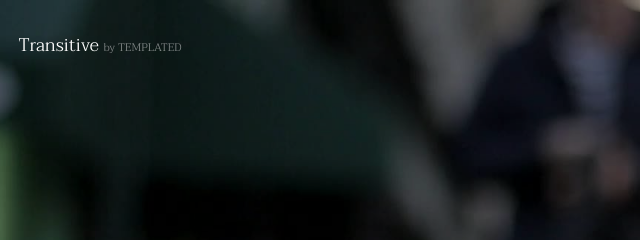
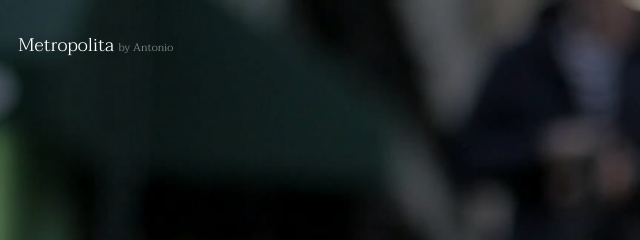
Before and after one commit to AntonioMolines/ED_04_REP_METROPOLITA, a plain HTML site: page index.html in a window 1280 px wide. Shown: the top 240 px of the page, 0-640 px from the left. Drawn offline with Linux system fonts and the light colour scheme.

Commit message:
cambios en la portada por antonio

```diff
--- a/index.html
+++ b/index.html
@@ -6,7 +6,7 @@
 -->
 <html>
 	<head>
-		<title>Transitive by TEMPLATED</title>
+		<title>Metropolita by Antonio</title>
 		<meta charset="utf-8" />
 		<meta name="viewport" content="width=device-width, initial-scale=1" />
 		<link rel="stylesheet" href="assets/css/main.css" />
@@ -15,7 +15,7 @@
 
 		<!-- Header -->
 			<header id="header" class="alt">
-				<div class="logo"><a href="index.html">Transitive <span>by TEMPLATED</span></a></div>
+				<div class="logo"><a href="index.html">Metropolita <span>by Antonio</span></a></div>
 				<a href="#menu" class="toggle"><span>Menu</span></a>
 			</header>
 
```
